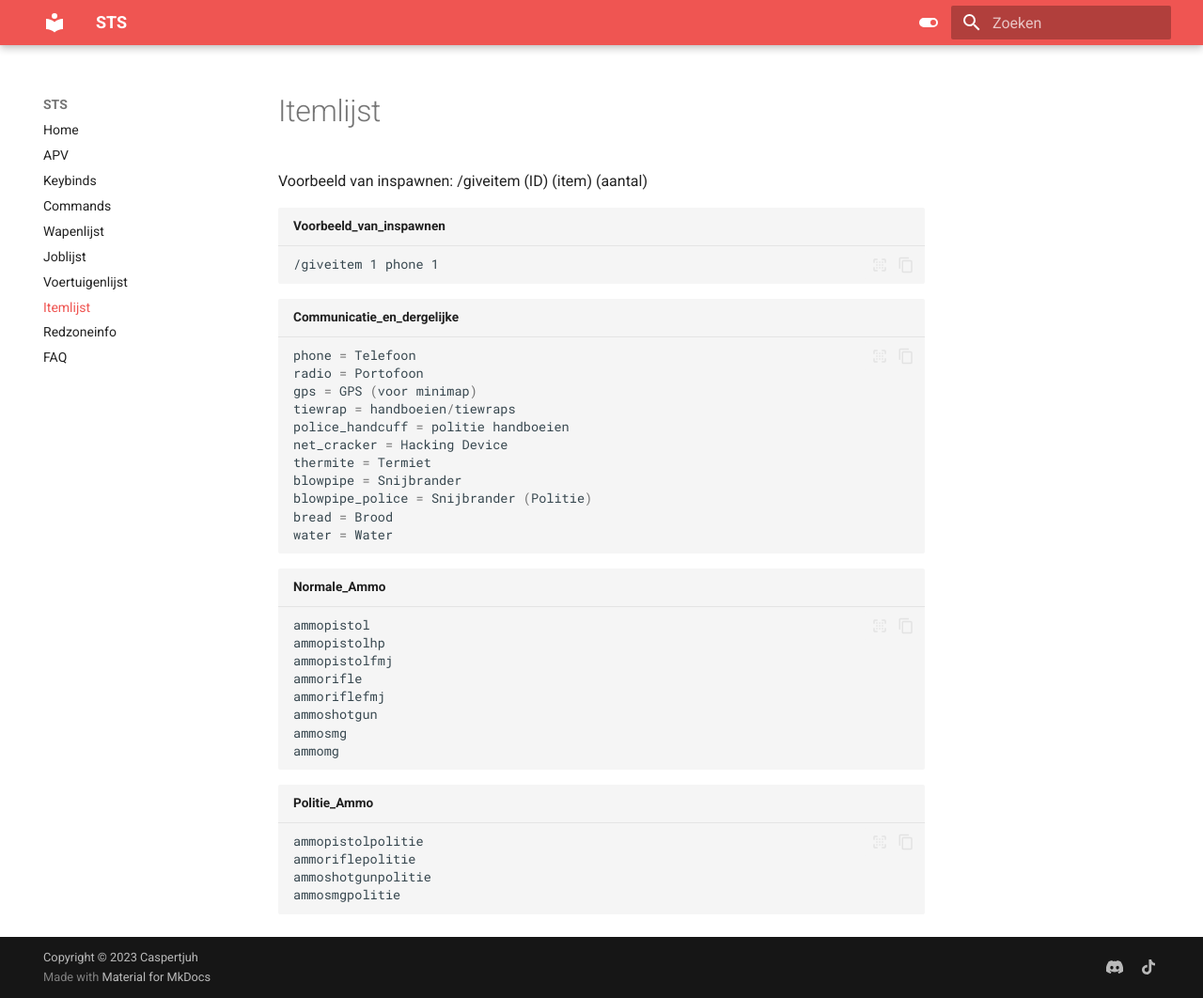
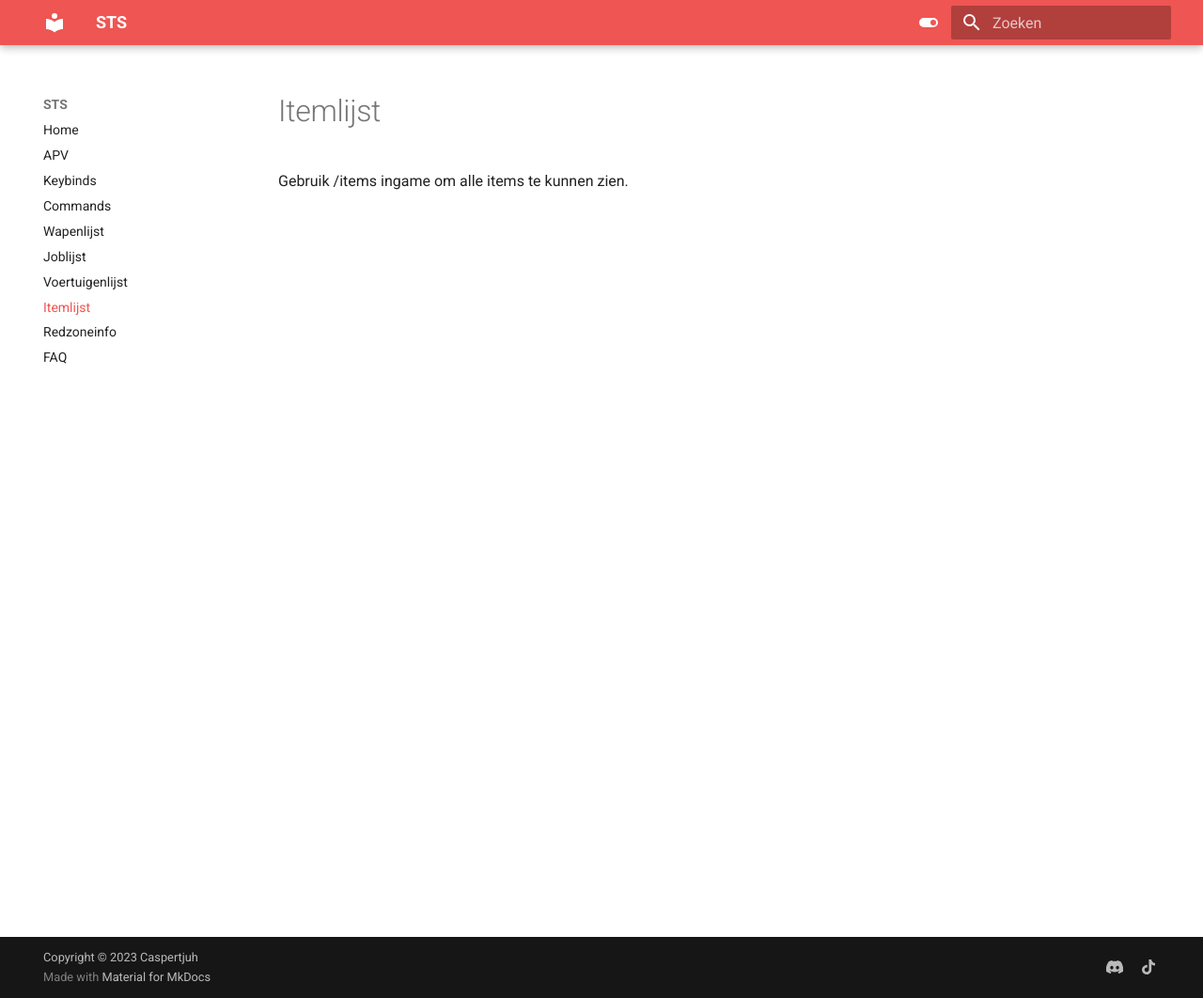
Before and after one commit to Welseyy/STSAPV, an MkDocs documentation site: the page built from docs/itemlijst.md, in a window 1280 px wide and 1062 px high. Shown: the whole window at 94% size. Built offline with MkDocs 1.6.1 and Material for MkDocs 9.7.7, drawn with Linux system fonts in a browser that asks for light colours.

Commit message:
Update itemlijst.md

````diff
--- a/docs/itemlijst.md
+++ b/docs/itemlijst.md
@@ -1,39 +1,3 @@
 # Itemlijst
 
-Voorbeeld van inspawnen: /giveitem (ID) (item) (aantal)
-
-``` ts title="Voorbeeld_van_inspawnen"
-/giveitem 1 phone 1
-```
-
-``` ts title="Communicatie_en_dergelijke"
-phone = Telefoon
-radio = Portofoon
-gps = GPS (voor minimap)
-tiewrap = handboeien/tiewraps
-police_handcuff = politie handboeien
-net_cracker = Hacking Device
-thermite = Termiet
-blowpipe = Snijbrander
-blowpipe_police = Snijbrander (Politie)
-bread = Brood
-water = Water
-```
-
-``` ts title="Normale_Ammo"
-ammopistol
-ammopistolhp
-ammopistolfmj
-ammorifle
-ammoriflefmj
-ammoshotgun
-ammosmg
-ammomg
-```
-
-``` ts title="Politie_Ammo"
-ammopistolpolitie
-ammoriflepolitie
-ammoshotgunpolitie
-ammosmgpolitie
-```
+Gebruik /items ingame om alle items te kunnen zien.
````
